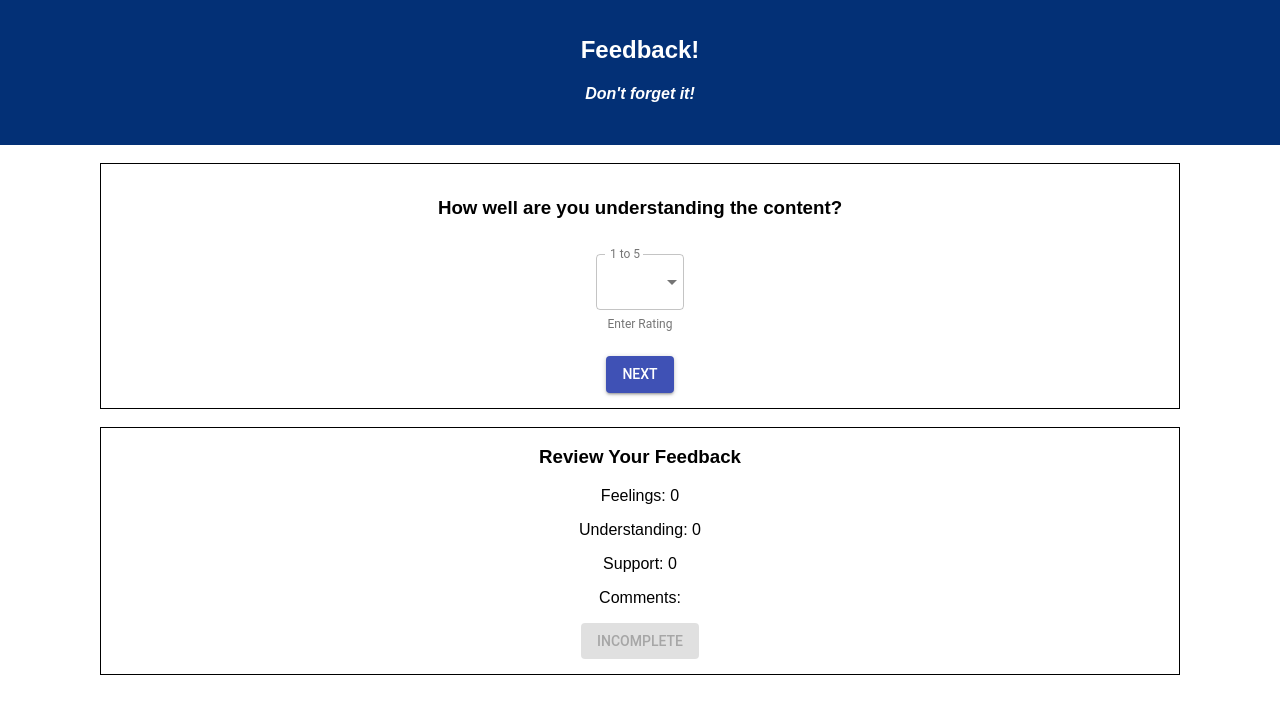
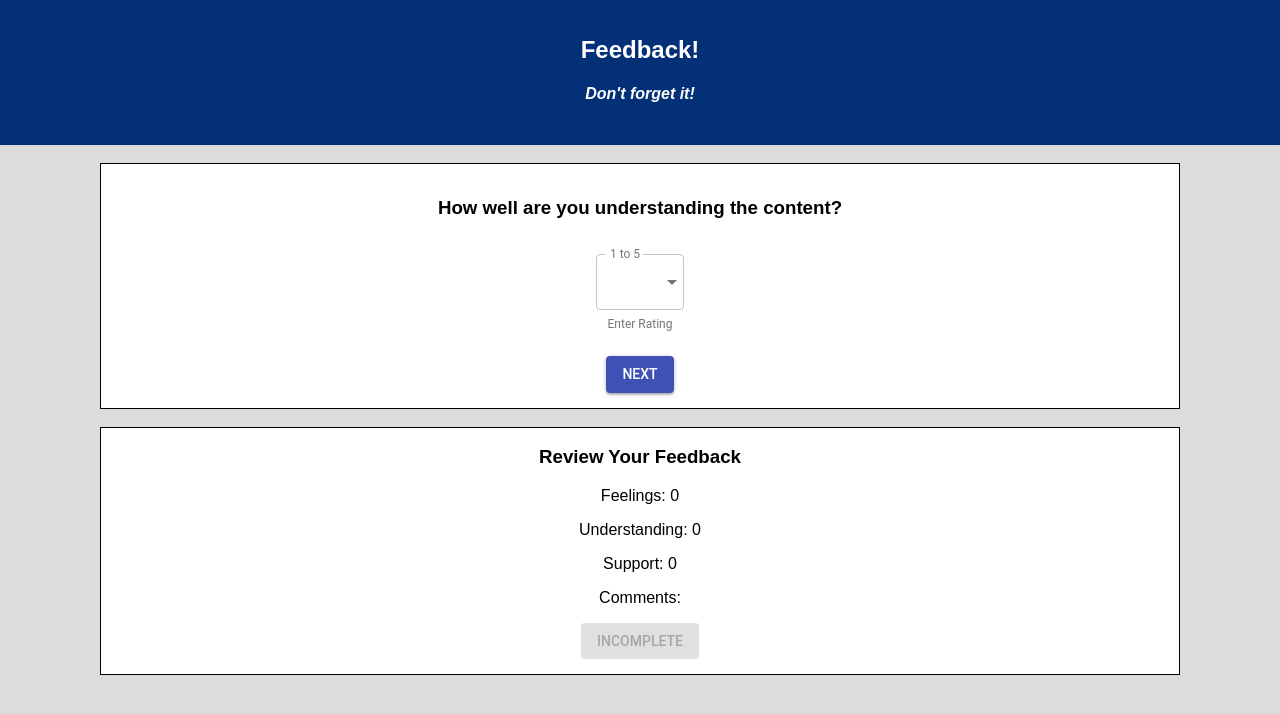
Before and after one commit to brittbmh/Redux-Feedback-Loop, a React (Create React App) app: page /#/Understanding in a window 1280 px wide. Shown: the top 714 px of the page. Built offline with nearby package versions, Linux system fonts and the light colour scheme.

Commit message:
updated background color to gray

```diff
--- a/package.json
+++ b/package.json
@@ -7,12 +7,13 @@
     "@material-ui/core": "^3.9.0",
     "@material-ui/icons": "^3.0.2",
     "axios": "^0.17.1",
+    "express": "^4.16.4",
     "pg": "^7.4.1",
     "react": "^16.4.1",
     "react-dom": "^16.4.1",
     "react-redux": "^6.0.0",
     "react-router-dom": "^4.3.1",
-    "react-scripts": "^2.1.3",
+    "react-scripts": "^2.1.8",
     "redux": "^4.0.1",
     "redux-logger": "^3.0.6",
     "sweetalert": "^2.1.2"
--- a/src/components/App/App.css
+++ b/src/components/App/App.css
@@ -1,5 +1,10 @@
 .App {
   text-align: center;
+
+}
+
+body {
+  background-color: gainsboro;
 }
 
 .App-header {
@@ -22,6 +27,7 @@
     margin-left: 100px;
     margin-right: 100px;
     padding: 15px 75px;
+    background-color: white;
 }
 
 table td {
--- a/src/components/Review/Review.css
+++ b/src/components/Review/Review.css
@@ -3,4 +3,5 @@
     margin-left: 100px;
     margin-right: 100px;
     padding-bottom: 15px;
+    background-color: white;
 }
```
Also changed, not shown: 1 other file (tests, documents, lock files or other folders).
